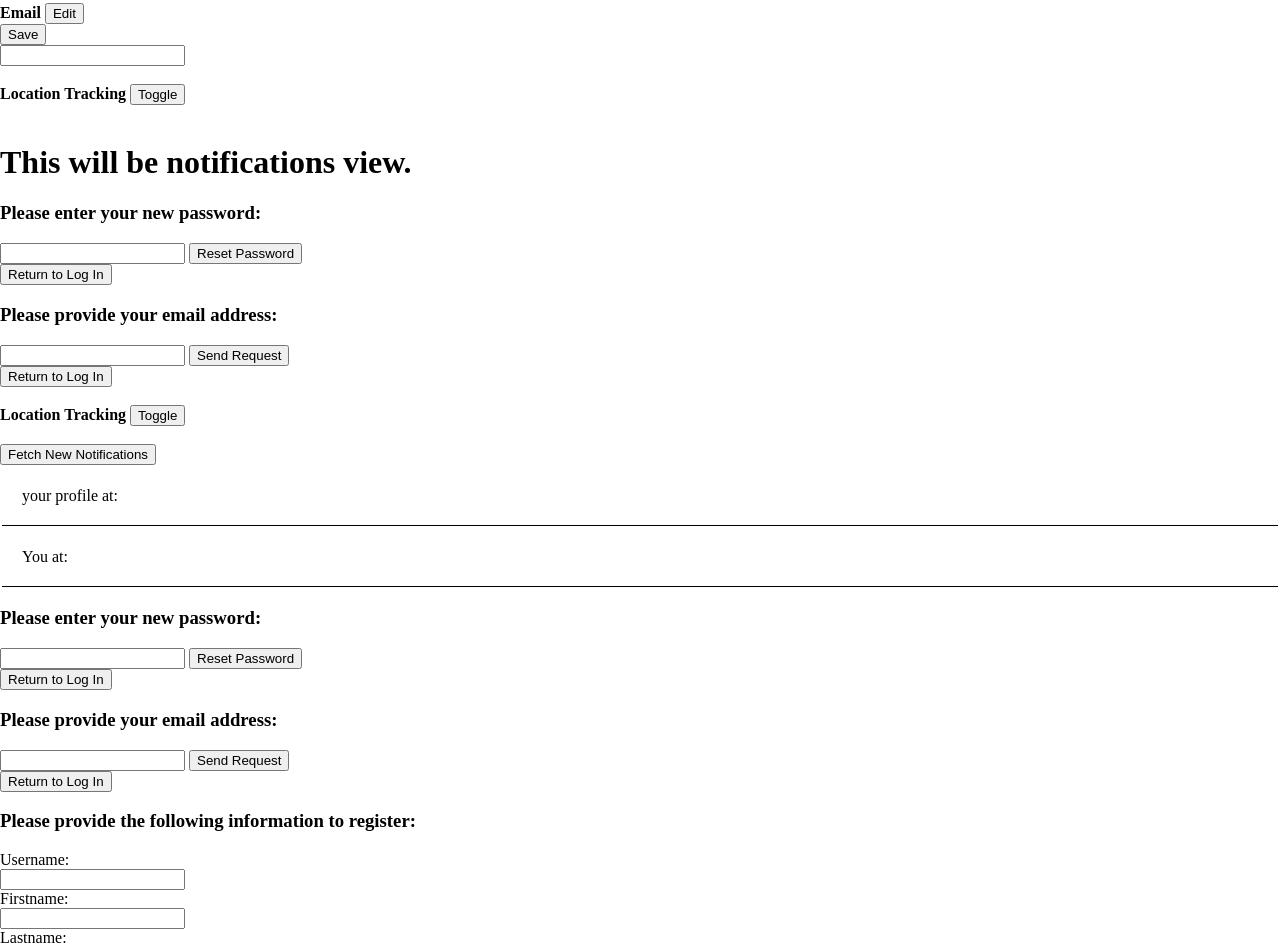
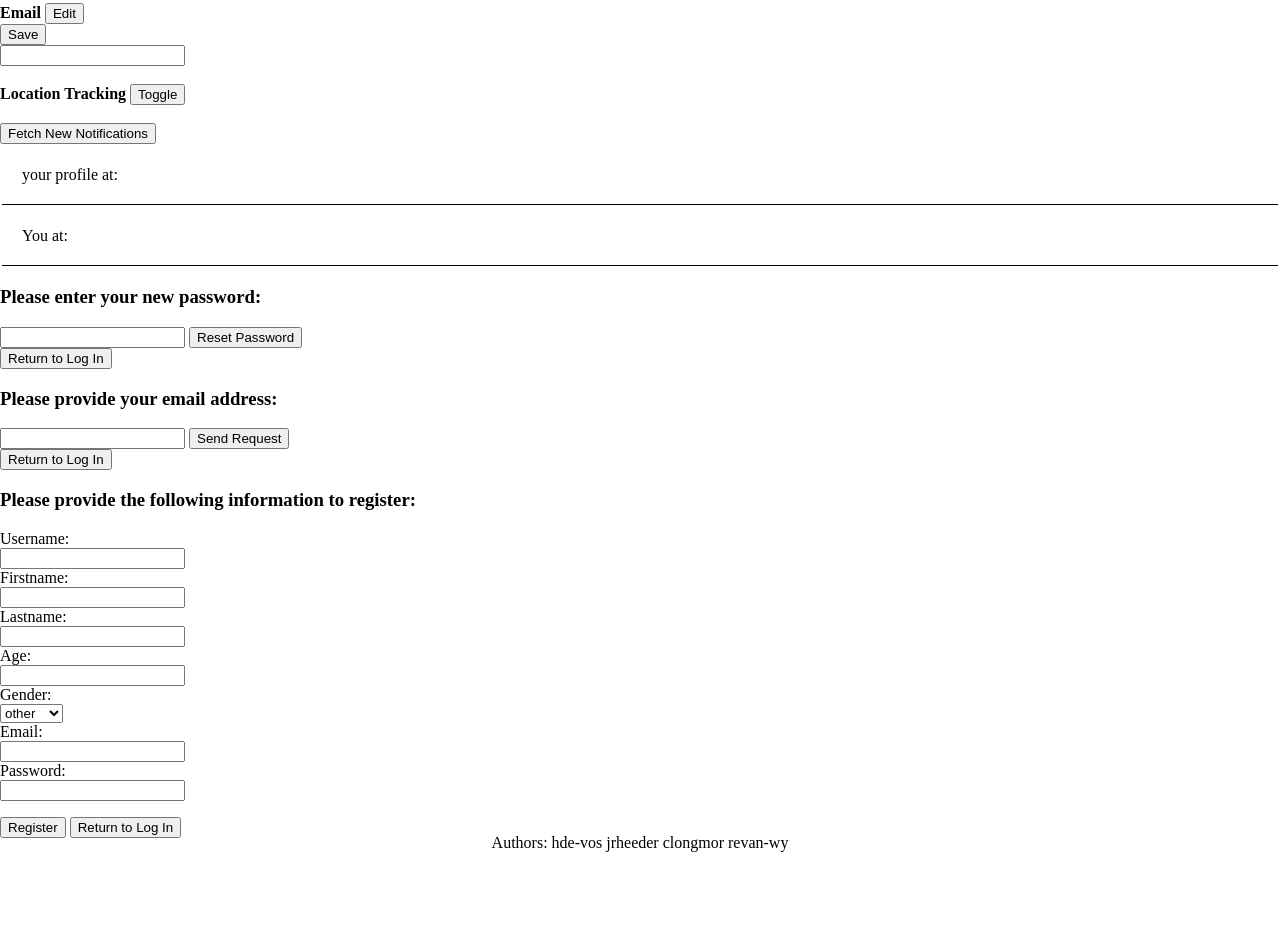
Before and after one commit to Hallocoos/matcha, a website: page src/view/index.html in a window 1280 px wide. Shown: the part 2233-3177 px from the top of the page. After the commit the page ends 3131 px from the top, so only its background shows below. Drawn offline with Linux system fonts and the light colour scheme; a script that the page names is missing.

Commit message:
fixed pull from master changes, all working, footer back to normal

```diff
--- a/src/view/index.html
+++ b/src/view/index.html
@@ -6,7 +6,7 @@
 
 <body style="height:100%; margin:0;">
 
-  <!-- <div id="errordiv"></div> -->
+  <div id="errordiv"></div>
 
   <div id="main" style="min-height:90%; margin-bottom:-50px;">
     <p style="display:inline-block;" id="logo">
@@ -14,6 +14,7 @@
     </p>
 
     <p data-bind="if: token()" style="padding: 10; display:inline-block;" id="navbar">
+      <!-- need to make match logo and insert here so its always present -->
       <span data-bind="click: selectView.bind($data, 'match'), style: {padding: 14}">Match</span>
       <span data-bind="click: selectView.bind($data, 'chat'), style: {padding: 14}">Chat</span>
       <span data-bind="click: selectView.bind($data, 'profile'), style: {padding: 14}">Profile</span>
@@ -474,34 +475,6 @@
     </div>
 
     <div data-bind="if: selectedView() == 'notifications'" id="notifications">
-      <h1>This will be notifications view.</h1>
-      <!-- <h6>test</h6> -->
-    </div>
-
-    <div data-bind="if: selectedView() == 'reset'" id="reset">
-      <h3>Please enter your new password:</h3>
-      <input type="password" data-bind="value: password">
-      <button data-bind="click: sendNewPassword">Reset Password</button>
-      <div><button data-bind="click: logOut">Return to Log In</button></div>
-    </div>
-
-    <div data-bind="if: selectedView() == 'resetrequest'" id="resetrequest">
-      <h3>Please provide your email address:</h3>
-      <input data-bind="value: email">
-      <button data-bind="click: sendResetPasswordRequest">Send Request</button>
-      <div><button data-bind="click: logOut">Return to Log In</button></div>
-    </div>
-    <!-- /ko -->
-    <br>
-
-    <b>Location Tracking</b>
-    <button data-bind="click: selectSettingEditing.bind($data, 'locationTracking')">Toggle</button>
-    <div data-bind="text: loggedInUser.locationTracking() == 1 ? 'Enabled' : 'Disabled'"></div>
-    <br>
-
-
-
-    <div data-bind="if: selectedView() == 'notifications'" id="notifications">
       <!-- <h1>This will be notifications view.</h1> -->
       <!-- need to implement a loop to refresh notifications without a button and to fix time display -->
       <button data-bind="click: displayNotifications">Fetch New Notifications</button>
@@ -551,7 +524,9 @@
       <div>Lastname:</div>
       <input data-bind="value: newRegistration.lastname">
       <div>Age:</div>
-    <input onkeypress="return (event.charCode !=8 && event.charCode ==0 || (event.charCode >= 48 && event.charCode <= 57))" data-bind="value: newRegistration.age">
+      <input
+        onkeypress="return (event.charCode !=8 && event.charCode ==0 || (event.charCode >= 48 && event.charCode <= 57))"
+        data-bind="value: newRegistration.age">
       <div>Gender:</div>
       <select id="genderList" data-bind="value: newRegistration.gender" list="genderList">
         <option value="other">other</option>
@@ -566,6 +541,7 @@
       <div>
         <button data-bind="click: sendNewRegistrationToDb">Register</button>
         <button data-bind="click: logOut">Return to Log In</button>
+      </div>
     </div>
   </div>
     <footer style="text-align:center; padding:30px; height:50px;">
```
Lines whose indentation alone changed are shown as unchanged.
